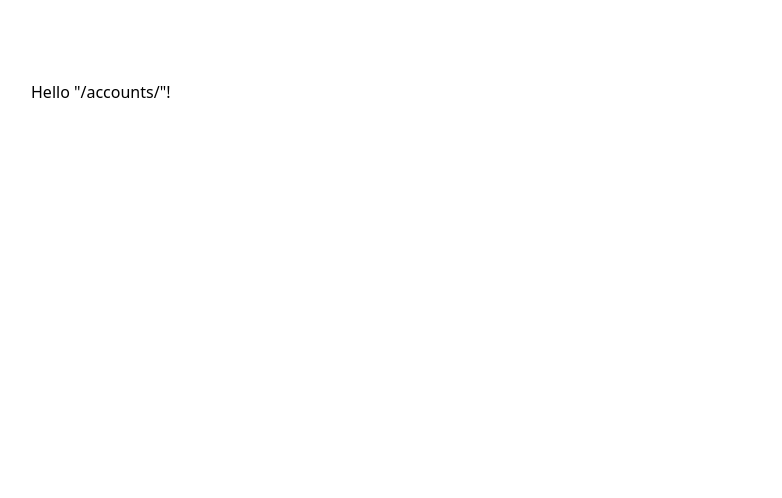
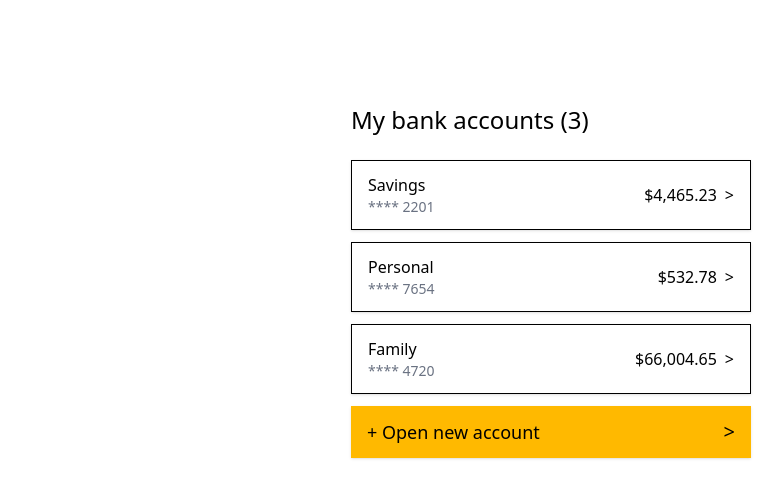
Before and after one commit to salt-community/jfs-2025-03-31-novabank-ab, a React (Vite) app in the folder frontend/: page /accounts in a window 1280 px wide. Shown: the top 498 px of the page, without its empty margins (89-871 px from the left). Built offline with nearby package versions, Linux system fonts and the light colour scheme; no server answers.

Commit message:
added AccountsPage to Accounts index

```diff
--- a/frontend/src/routes/accounts/index.tsx
+++ b/frontend/src/routes/accounts/index.tsx
@@ -1,9 +1,10 @@
 import { createFileRoute } from '@tanstack/react-router'
+import AccountsPage from '@/pages/accountPage/AccountsPage'
 
 export const Route = createFileRoute('/accounts/')({
   component: RouteComponent,
 })
 
 function RouteComponent() {
-  return <div>Hello "/accounts/"!</div>
+  return <AccountsPage />
 }
```
